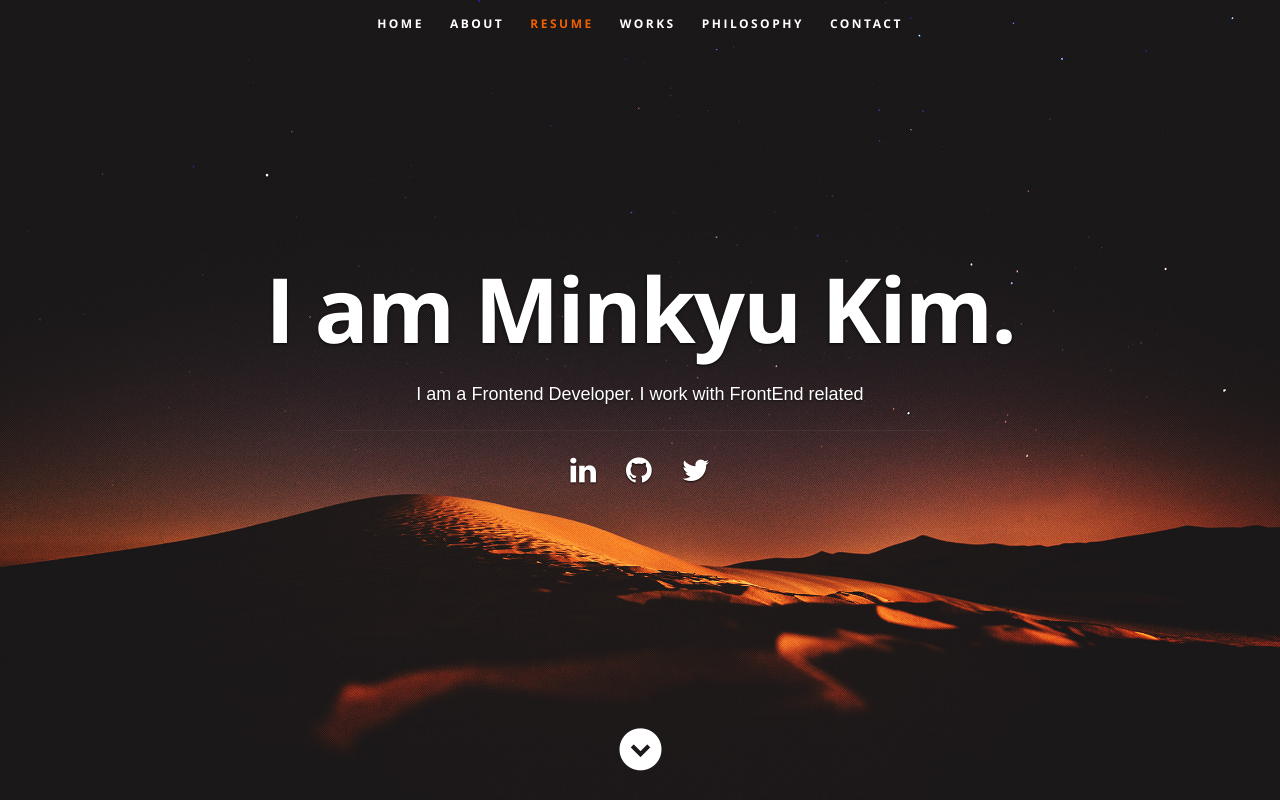
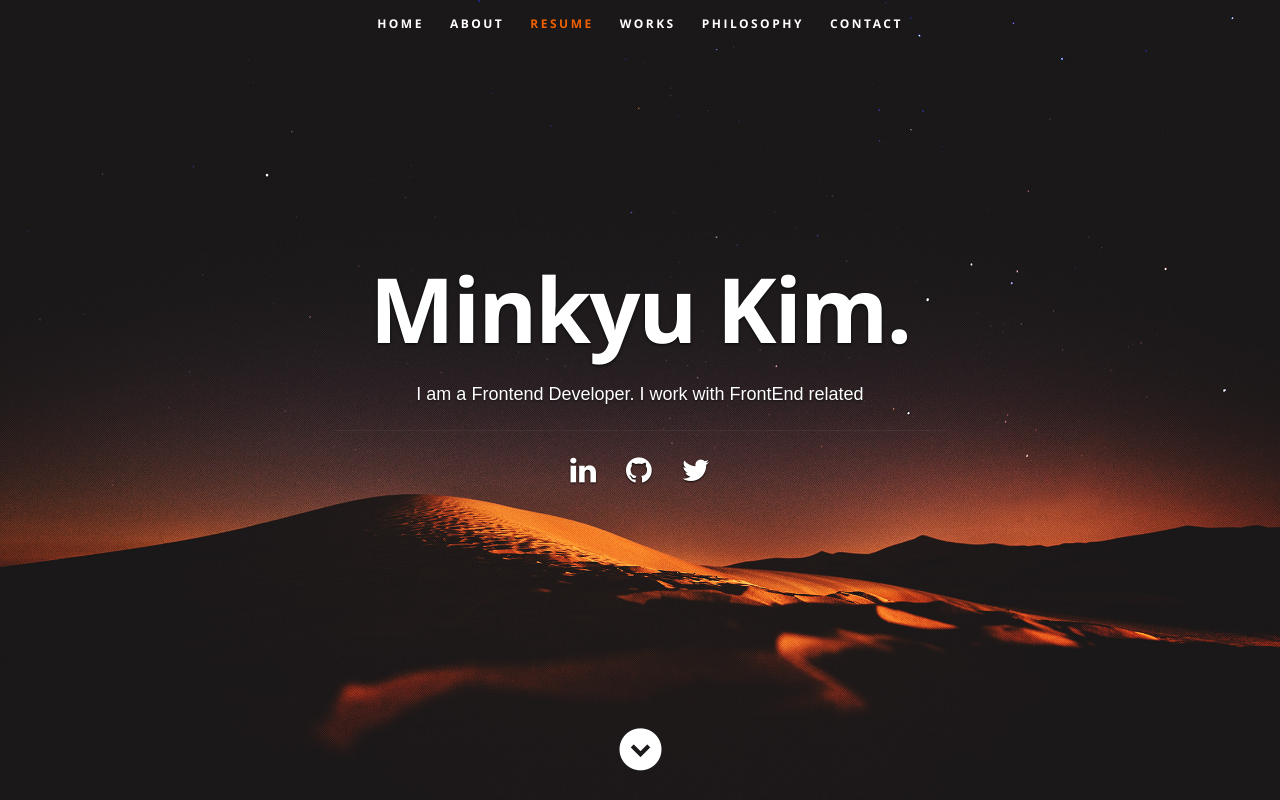
Before and after one commit to DerpyTheSpy/Minkyu_K_W23Portfolio, a React (Create React App) app: page / in a window 1280 px wide. Shown: the top 800 px of the page. Built offline with nearby package versions, Linux system fonts and the light colour scheme.

Commit message:
just updates

```diff
--- a/src/components/Header.js
+++ b/src/components/Header.js
@@ -21,7 +21,7 @@ export default class Header extends Component {
 
          <div className="row banner">
             <div className="banner-text">
-               <h1 className="responsive-headline">I am {resumeData.name}.</h1>
+               <h1 className="responsive-headline">{resumeData.name}.</h1>
                <h3 style={{color:'#fff', fontFamily:'sans-serif '}}>I am a {resumeData.role}.{resumeData.roleDescription}
                </h3>
                <hr/>
--- a/src/components/Portfolio.js
+++ b/src/components/Portfolio.js
@@ -24,7 +24,7 @@ export default class Porfolio extends Component {
                       </div>
                     </a>
                   </div>
-                  <button onClick={() => window.open(item.link, '_blank')}>Click this button to check out {item.name} Github page!
+                  <button onClick={() => window.open(item.link, '_blank')}>Click this button to check out the Github page for {item.name}!
                   </button>
                 </div>
               )
--- a/src/resumeData.js
+++ b/src/resumeData.js
@@ -101,7 +101,7 @@ let resumeData = {
     ],
     "coverletter":[
       {
-        "name":"Lorem Ipsum",
+        "name":"Cover letter for Minkyu Kim",
         "description":"Lorem Ipsum"
       }
     ],
@@ -117,28 +117,28 @@ let resumeData = {
       {
         "name":"iOS Assignment",
         "description":"Description: mobile app UI Design for iOS program",
-        "role":"Role: Entirety of the project",
+        "role":"Role: Entirety of the project.",
         "imgurl":"images/portfolio/project.png",
         "link":"https://github.com/DerpyTheSpy/iOS_Mobile_Assignment_UI_Design"
       },
       {
         "name":"Web Design HTML",
         "description":"Description: Web Design for semester 1 assignment 3",
-        "role":"Role: placeholder",
+        "role":"Role: Entirety of the project.",
         "imgurl":"images/portfolio/project2.png",
         "link":"https://github.com/DerpyTheSpy/Sem1_assignment3_"
       },
       {
         "name":"Java Group Assignment",
         "description":"Description: Java Group Assignment",
-        "role":"Role: placeholder",
-        "imgurl":"images/portfolio/project2.png",
+        "role":"Role: Estabishing the framework, the basics for the group to work off on.",
+        "imgurl":"images/portfolio/project3.png",
         "link":"https://github.com/DerpyTheSpy/CovfefeGroupAssignment"
       },
       {
         "name":"Group Assignment 1 for COMP 2139",
         "description":"Description: Copy of the Group Assignment 1 for COMP 2139 pulled from private repo",
-        "role":"Role: placeholder",
+        "role":"Role: designing, basic framework, and testing.",
         "imgurl":"images/portfolio/project4.png",
         "link":"https://github.com/DerpyTheSpy/COMP-2139-Assignment1"
       }
```
Also changed, not shown: public/images/portfolio/project3.png (added).
